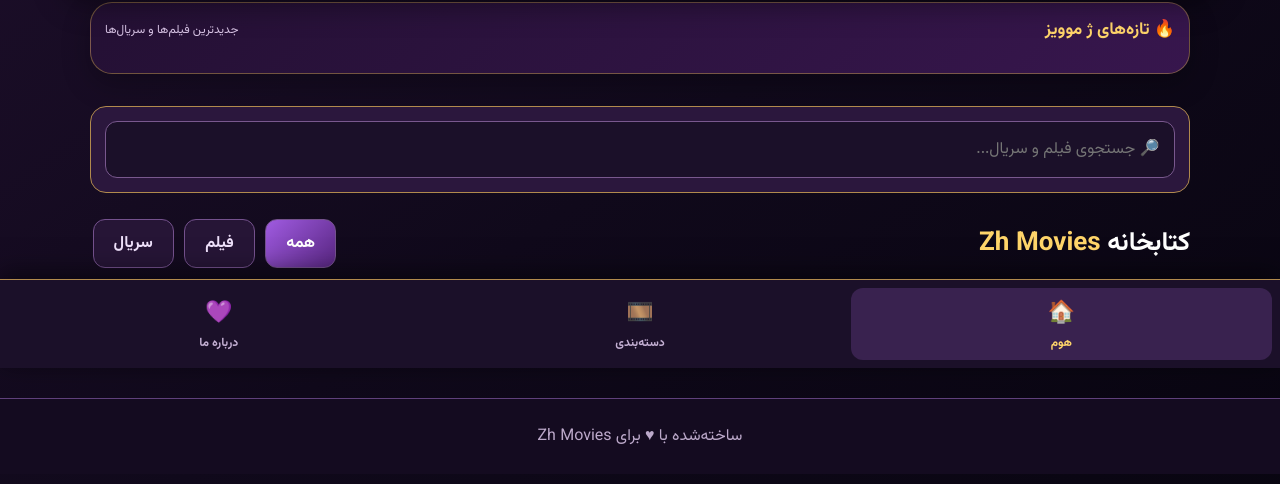
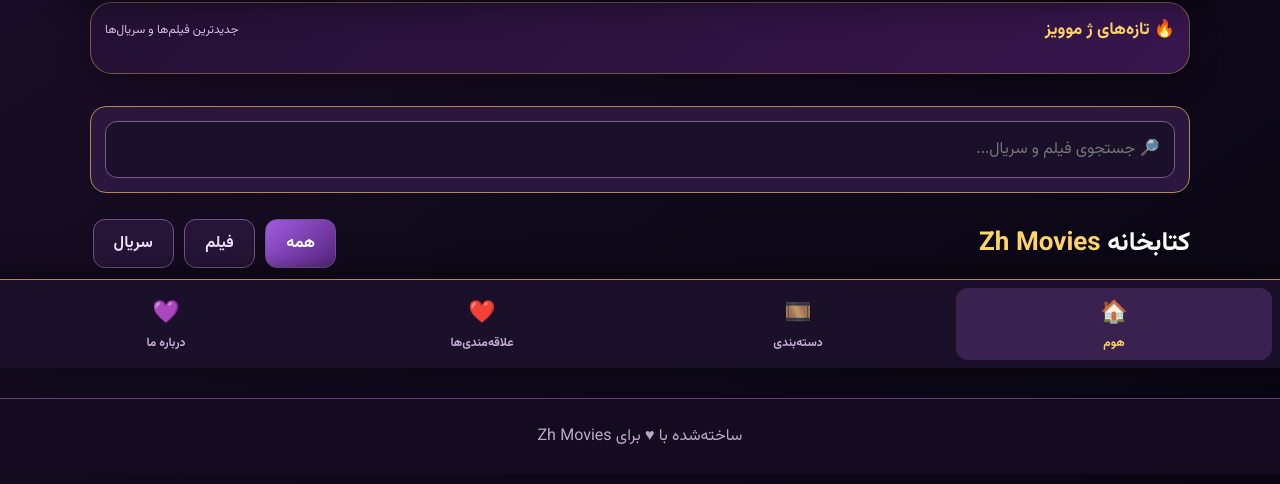
Before and after one commit to aliresaahmadi191576-cell/zh-movies, a plain HTML site: page index.html in a window 1280 px wide. Shown: the part 432-916 px from the top of the page. Drawn offline with Linux system fonts and the light colour scheme; no server answers.

Commit message:
Update index.html

```diff
--- a/index.html
+++ b/index.html
@@ -369,7 +369,13 @@ main, section, header, footer {
     <span>🎞️</span>
     دسته‌بندی
   </button>
-
+<button
+  class="nav-item"
+  id="favoritesTab"
+  type="button">
+  <span>❤️</span>
+  علاقه‌مندی‌ها
+</button>
   <button
     class="nav-item"
     id="aboutTab"
```
